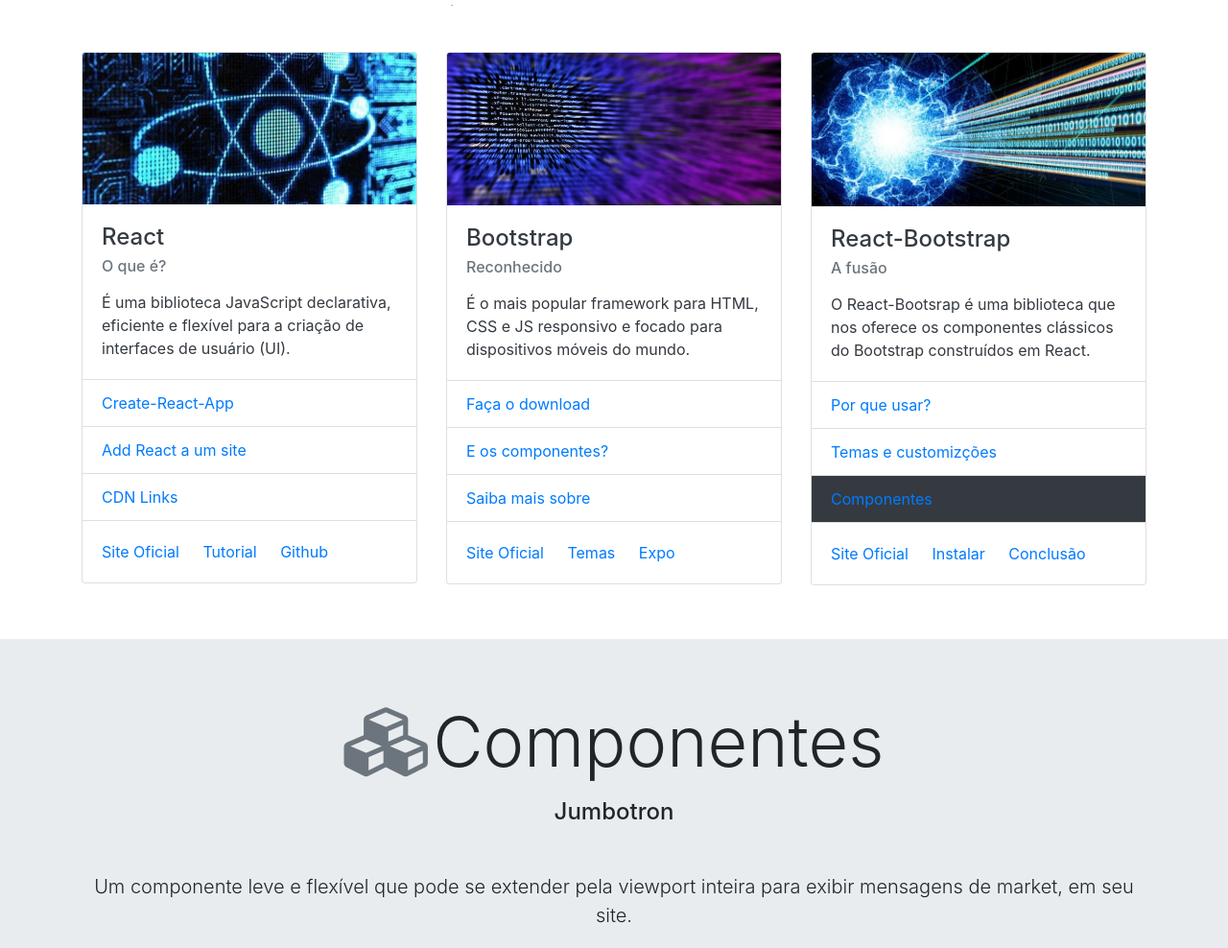
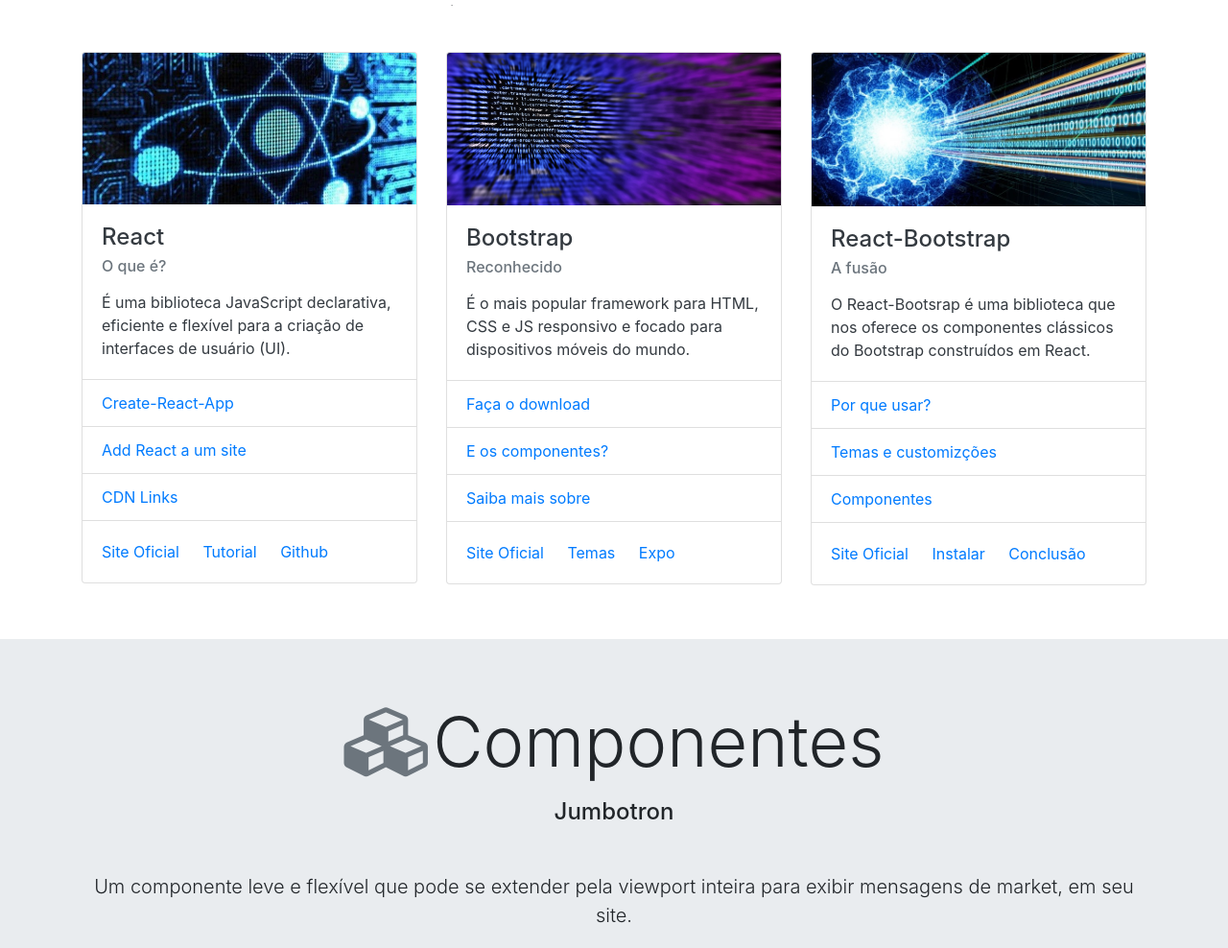
Before and after one commit to mayaragao/Projeto-Bootstrap, a website: page index.html in a window 1280 px wide. Shown: the part 1068-2056 px from the top of the page at 96% size. Drawn offline with nearby package versions, Linux system fonts and the light colour scheme.

Commit message:
ajustando fundo do card

```diff
--- a/index.html
+++ b/index.html
@@ -323,7 +323,7 @@
                         <li class="list-group-item"><a
                                 href="https://react-bootstrap.github.io/getting-started/theming/">Temas e
                                 customizções</a> </li>
-                        <li class="list-group-item bg-dark"><a
+                        <li class="list-group-item "><a
                                 href="https://react-bootstrap.github.io/components/alerts/">Componentes</a> </li>
                     </ul>
                     <div class="card-body">
```
